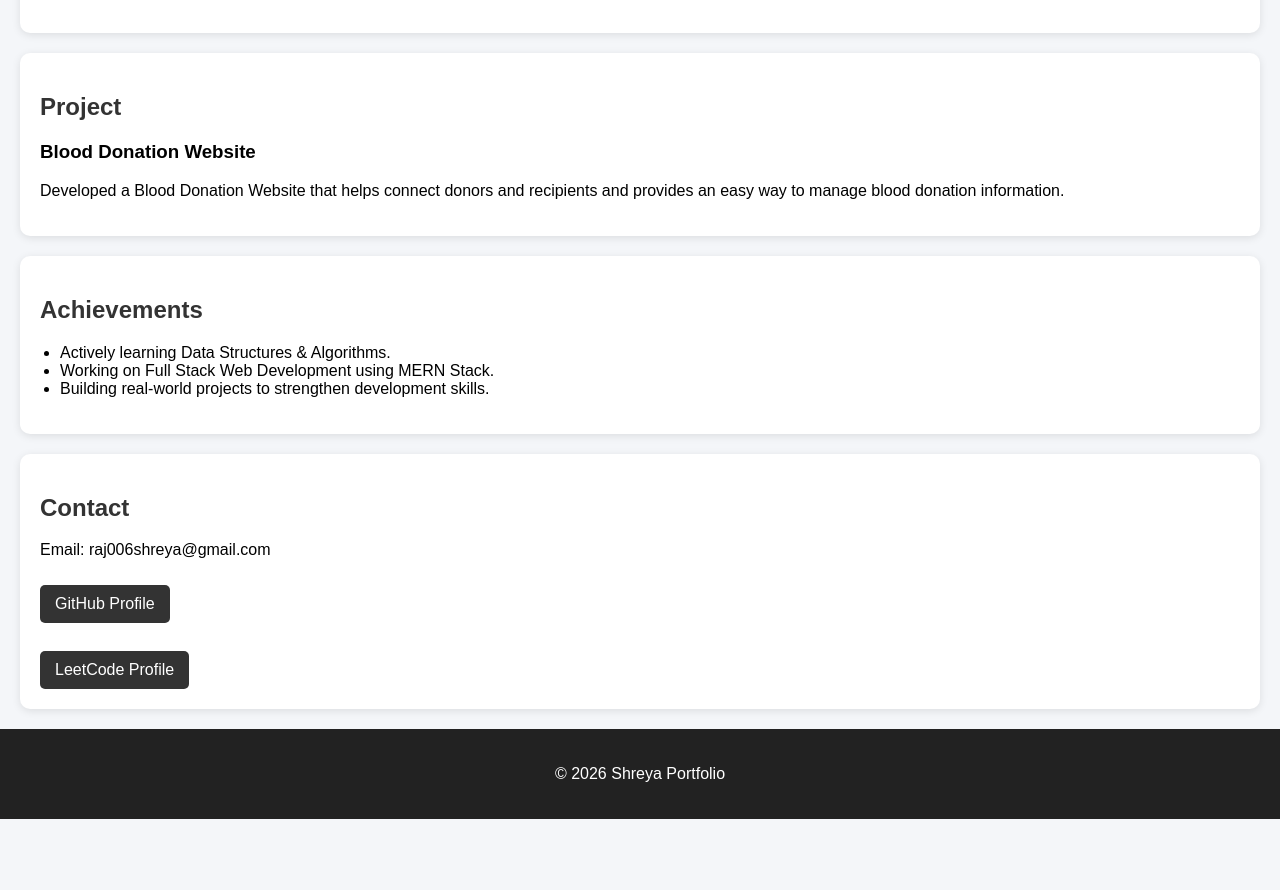
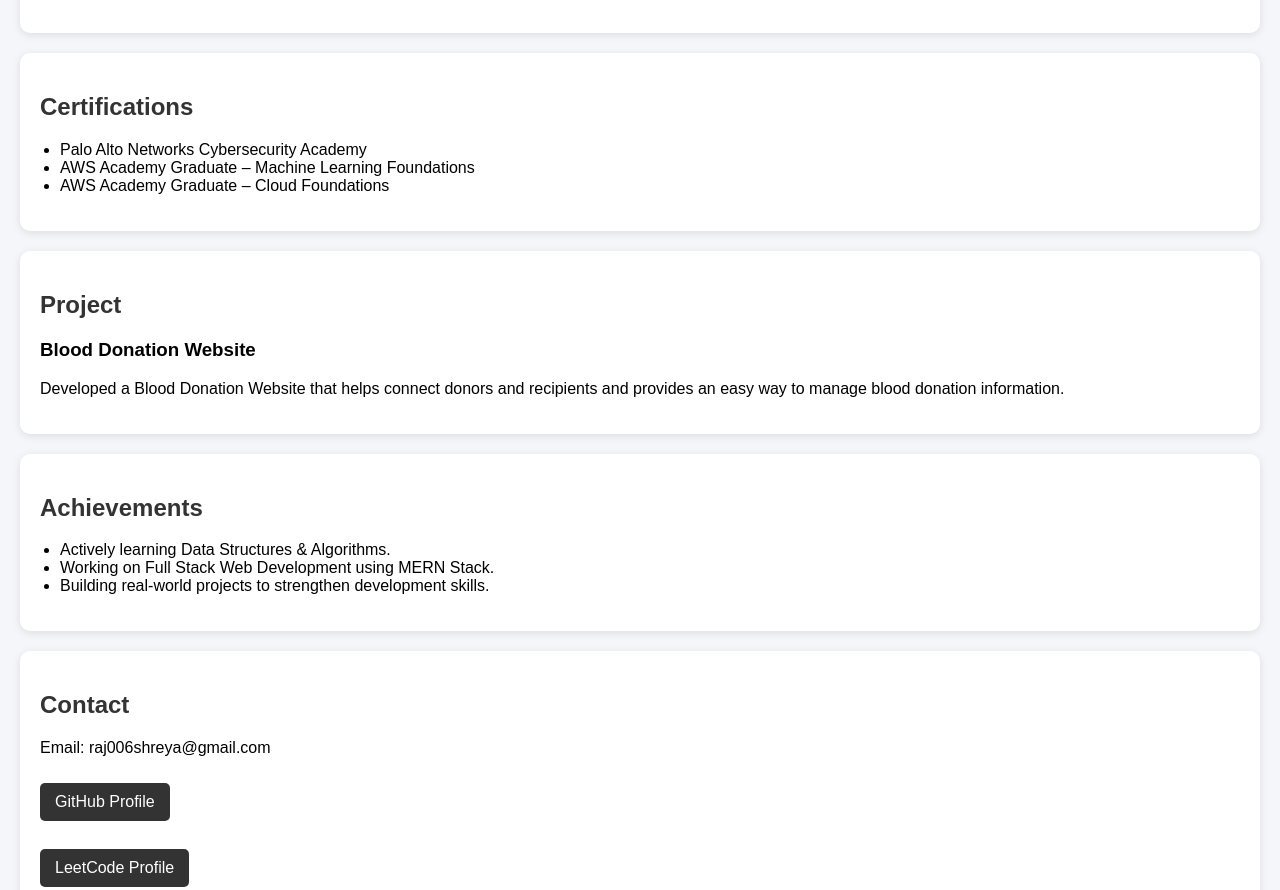
Before and after one commit to shreyaraj6001/Portfolio, a plain HTML site: page index.html in a window 1280 px wide. Shown: the part 844-1734 px from the top of the page. Before the commit the page ends 1663 px from the top, so only its background shows below. Drawn offline with Linux system fonts and the light colour scheme.

Commit message:
Add certifications section to index.html
Added a certifications section with relevant courses.

```diff
--- a/index.html
+++ b/index.html
@@ -79,6 +79,13 @@ footer{
         <li>Git & GitHub</li>
     </ul>
 </section><section>
+    <h2>Certifications</h2>
+    <ul>
+        <li>Palo Alto Networks Cybersecurity Academy</li>
+        <li>AWS Academy Graduate – Machine Learning Foundations</li>
+        <li>AWS Academy Graduate – Cloud Foundations</li>
+    </ul>
+</section><section>
     <h2>Project</h2>
     <h3>Blood Donation Website</h3>
     <p>
```
